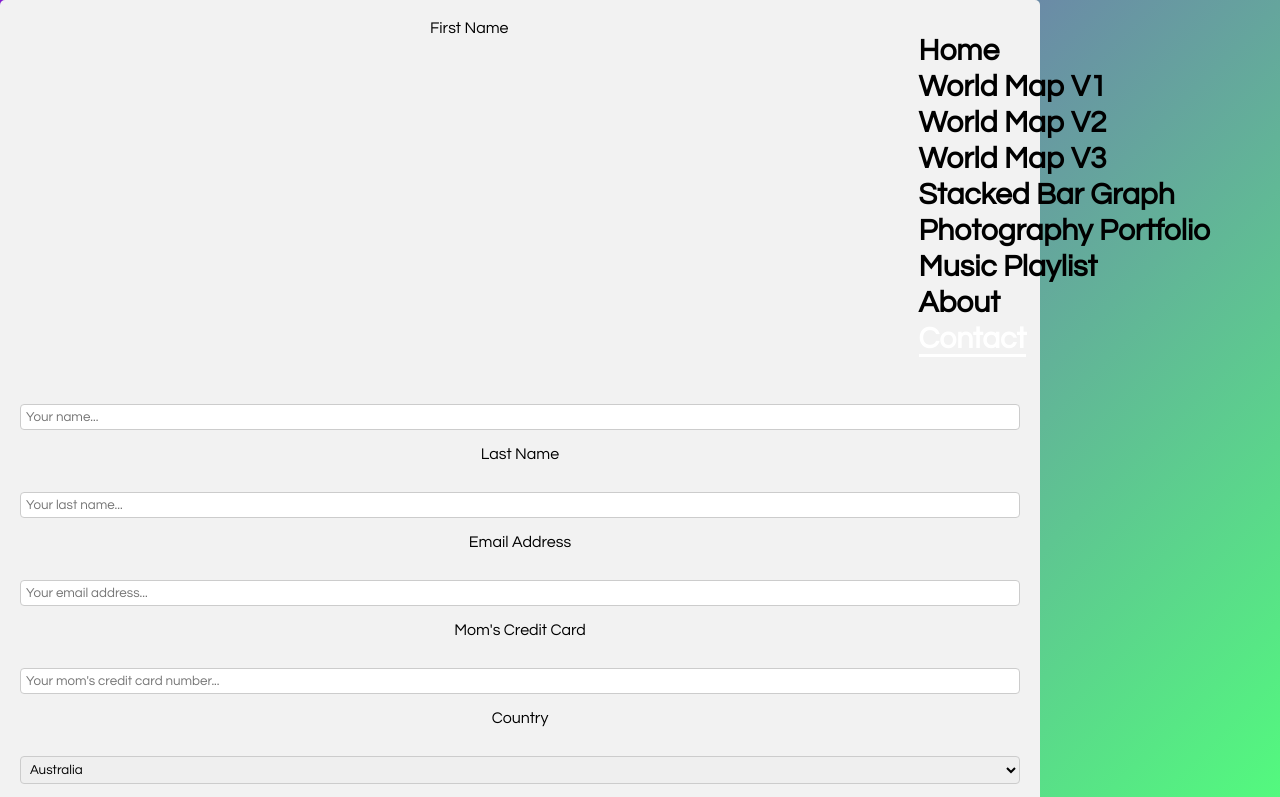
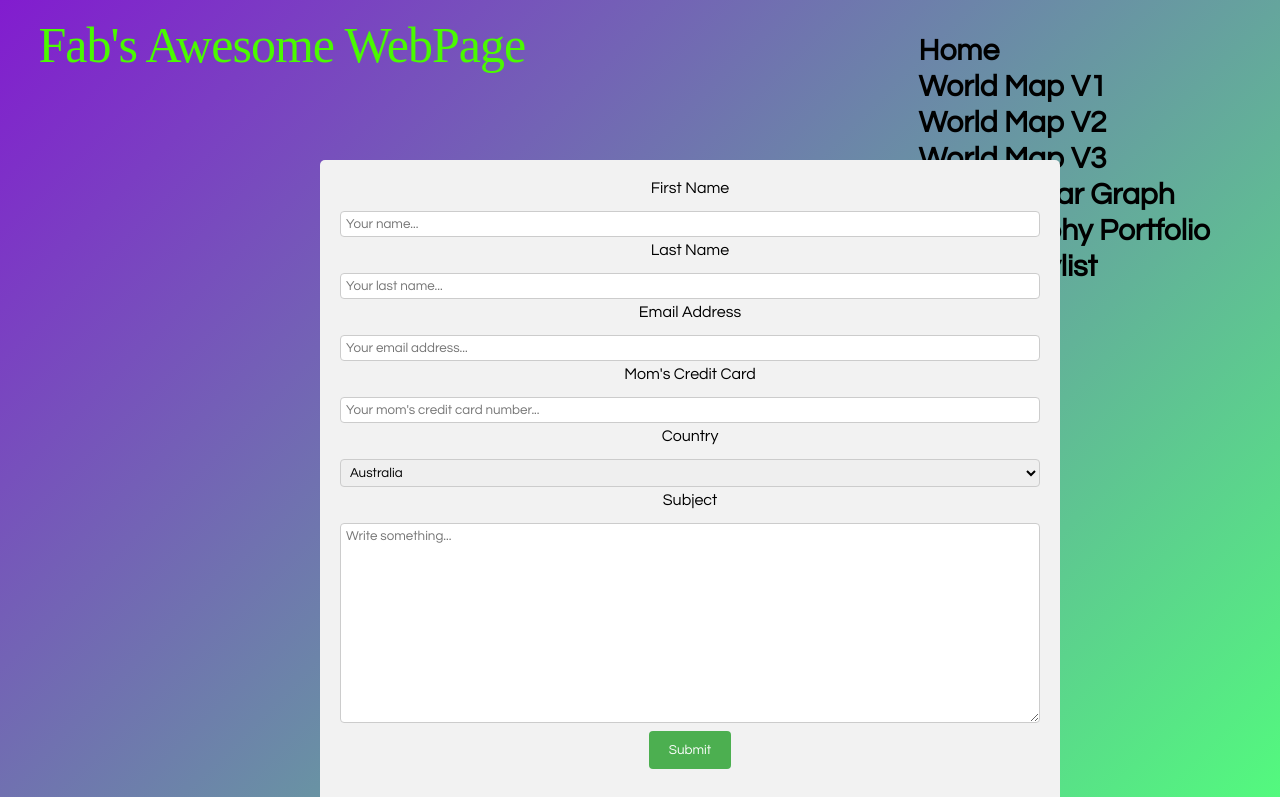
Before and after one commit to fabverto/fabverto.github.io, a plain HTML site: page Contact/ContactForm.html in a window 1280 px wide. Shown: the top 797 px of the page. Drawn offline with Linux system fonts and the light colour scheme.

Commit message:
resized and moved contact form to maintain standards accross website

```diff
--- a/Contact/ContactForm.html
+++ b/Contact/ContactForm.html
@@ -85,6 +85,10 @@
         }
     </script>
 </div>
+
+<div class="intro">
+    <h2>Fab's Awesome WebPage</h2>
+</div>
 </header>
 </body>
 </html>
--- a/Contact/formStyle.css
+++ b/Contact/formStyle.css
@@ -12,8 +12,8 @@ input[type=text], select, textarea {
     border: 1px solid #ccc; /* Gray border */
     border-radius: 4px; /* Rounded borders */
     box-sizing: border-box; /* Make sure that padding and width stays in place */
-    margin-top: 30px; /* Add a top margin */
-    margin-bottom: 16px; /* Bottom margin */
+    margin-top: 15px; /* Add a top margin */
+    margin-bottom: 5px; /* Bottom margin */
     resize: vertical /* Allow the user to vertically resize the textarea (not horizontally) */
 }
 
@@ -28,12 +28,27 @@ input[type=submit] {
 }
 
 .container{
-    max-width: 1000px;
-    min-width: 720px;
-    min-height: 500px;
-    max-height: 1000px;
+    position: absolute;
+    top: 20%;
+    left: 25%;
+    max-width: 700px;
+    min-width: 520px;
+    min-height: 480px;
+    max-height: 620px;
     height: 100%;
     width: 100%;
+}
+
+
+.intro h2{
+    position: absolute;
+    top: 2%;
+    left: 3%;
+    font-family: "Bauhaus 93";
+    color: #4afa00;
+    font-size: 50px;
+    font-weight: 400;
+    letter-spacing: -1px;
 }
 
 /* When moving the mouse over the submit button, add a darker green color */
```
